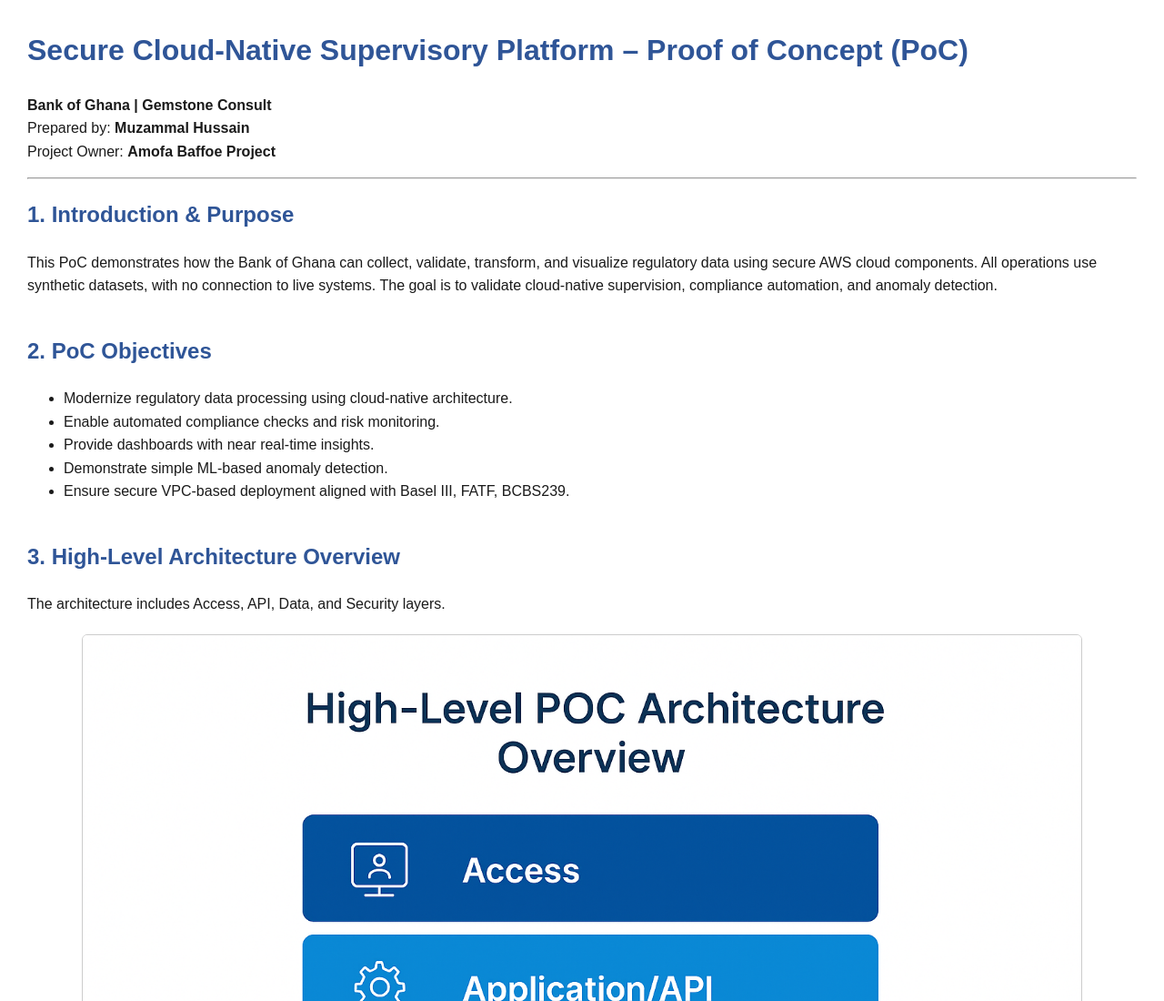
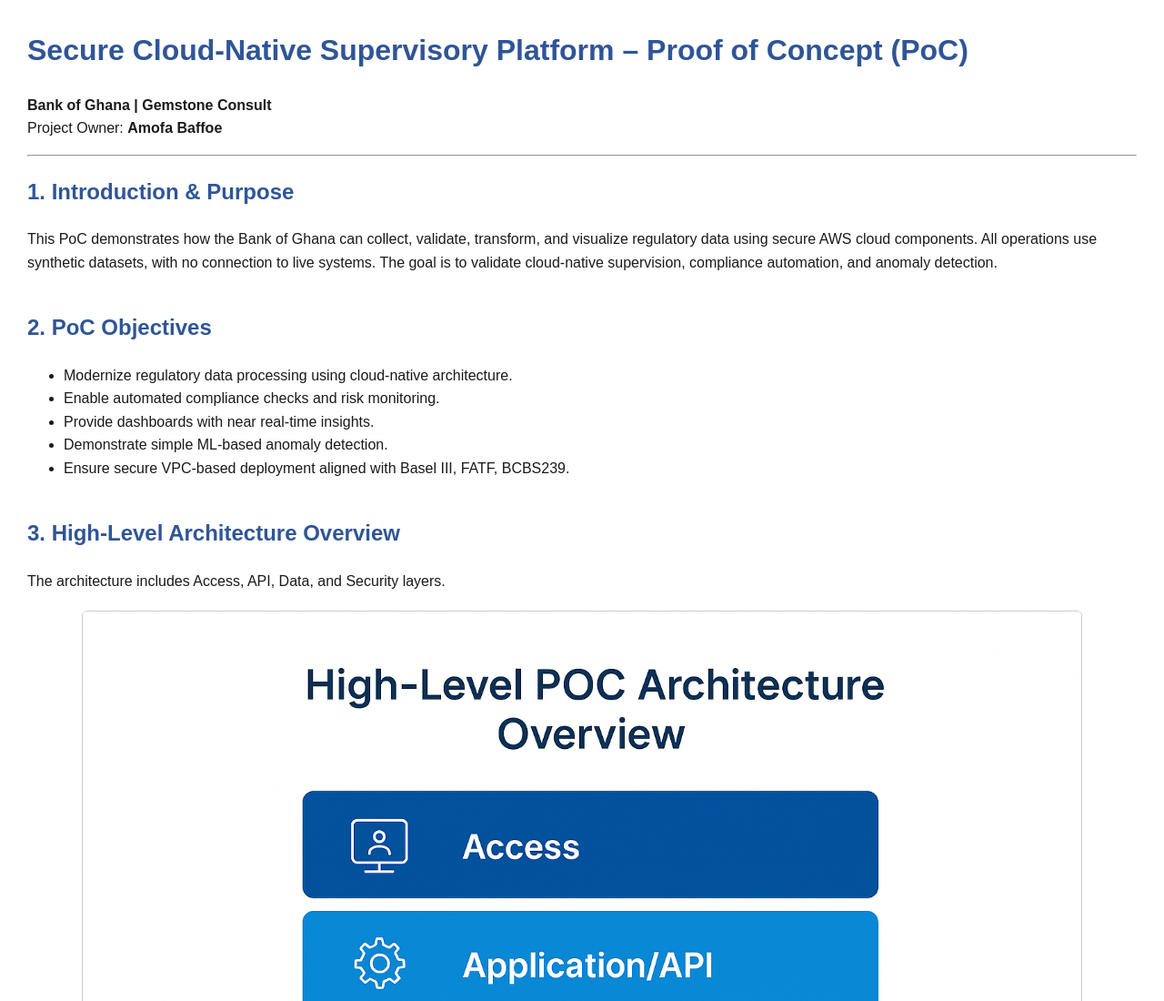
Before and after one commit to MuzammalHussain07/Amofa-Baffoe, a plain HTML site: page index.html in a window 1280 px wide. Shown: the top 1100 px of the page at 91% size. Drawn offline with Linux system fonts and the light colour scheme.

Commit message:
Update index.html

```diff
--- a/index.html
+++ b/index.html
@@ -21,8 +21,7 @@
 
 <h1>Secure Cloud-Native Supervisory Platform – Proof of Concept (PoC)</h1>
 <p><strong>Bank of Ghana | Gemstone Consult</strong><br>
-Prepared by: <strong>Muzammal Hussain</strong><br>
-Project Owner: <strong>Amofa Baffoe Project</strong></p>
+Project Owner: <strong>Amofa Baffoe </strong></p>
 
 <hr>
 
```
